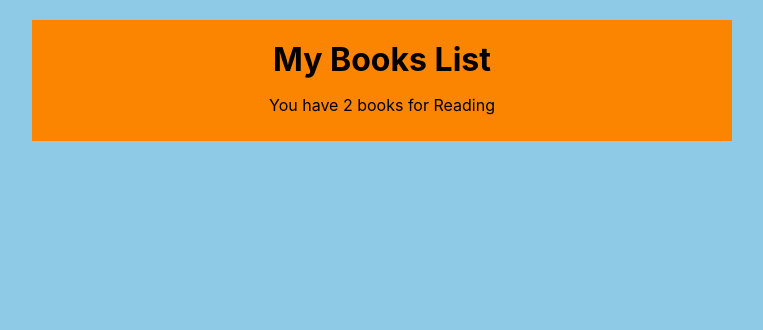
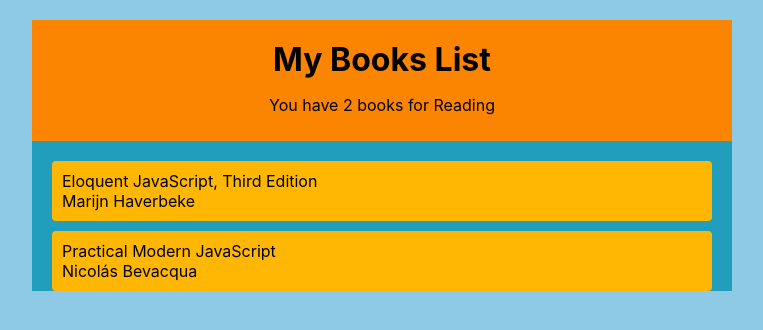
Before and after one commit to seyed-amir-mehrizi/book-shop, a React (Create React App) app in the folder book-shop/: page / in a window 1280 px wide. Shown: the top 330 px of the page, without its empty margins (258-1021 px from the left). Built offline with nearby package versions, Linux system fonts and the light colour scheme.

Commit message:
add style to the app

```diff
--- a/book-shop/src/App.js
+++ b/book-shop/src/App.js
@@ -1,11 +1,13 @@
 
 import BooksListContext from './context/BooksListContext';
 import Navbar from './components/Navbar';
+import BooksList from './components/BooksList';
 function App() {
   return (
     <div className="App">
       <BooksListContext>
         <Navbar />
+        <BooksList />
       </BooksListContext>
     </div>
   );
--- /dev/null
+++ b/book-shop/src/components/BookDetail.js
@@ -0,0 +1,18 @@
+
+import React from 'react'
+
+function BookDetail({bookInfo}) {
+
+    return (
+        <div>
+
+            <li>
+                <div>{bookInfo.title}</div>
+                <div>{bookInfo.author}</div>
+
+            </li>
+        </div>
+    )
+}
+
+export default BookDetail
--- /dev/null
+++ b/book-shop/src/components/BooksList.js
@@ -0,0 +1,20 @@
+import React , {useContext, useState} from 'react'
+import { BookListProvider } from '../context/BooksListContext';
+import BookDetail from './BookDetail';
+
+function BooksList() {
+    const {books} = useContext(BookListProvider);
+
+
+
+    return (
+        <div className="book-list">
+            <ul>
+                {books.map((book)=> <BookDetail  bookInfo={book} key={book.id}/>)}
+            </ul>
+
+        </div>
+    )
+}
+
+export default BooksList
--- a/book-shop/src/components/Navbar.js
+++ b/book-shop/src/components/Navbar.js
@@ -1,8 +1,8 @@
 import React , {useContext, useState} from 'react'
-import { BookList } from '../context/BooksListContext';
+import { BookListProvider } from '../context/BooksListContext';
 function Navbar() {
-    const {books} = useContext(BookList);
-    console.log("books : " , books);
+    const {books} = useContext(BookListProvider);
+
     return (
         <div className="navbar">
             <h1>
--- a/book-shop/src/context/BooksListContext.js
+++ b/book-shop/src/context/BooksListContext.js
@@ -2,7 +2,7 @@
 
 import React, { createContext, useState } from 'react';
 import {v4 as uuid} from 'uuid'
-export const BookList = createContext();
+export const BookListProvider = createContext();
 function BooksListContext(props) {
     const [books, setBook] = useState([
         {
@@ -26,9 +26,9 @@
     }
     return (
         <div>
-            <BookList.Provider value={{books , removeBook , addBook}}>
+            <BookListProvider.Provider value={{books , removeBook , addBook}}>
                 {props.children}
-            </BookList.Provider>
+            </BookListProvider.Provider>
         </div>
     )
 }
--- a/book-shop/src/index.css
+++ b/book-shop/src/index.css
@@ -26,3 +26,42 @@
 .navbar h1{
   margin: 10px 0;
 }
+
+.book-list li:hover{
+  text-decoration: line-through;
+  opacity: 0.7;
+}
+.book-list .title{
+font-weight: 800;
+color: black;
+font-size: 1.2em;
+}
+
+.book-list .authot{
+color: black;
+font-size: 0.9em;
+}
+.empty{
+  margin: 20px;
+  text-align: center;
+}
+.book-list{
+
+  margin: 20px;
+}
+.book-list ul{
+  padding:0 ;
+  list-style-type: none;
+}
+.book-list li{
+  background-color: #ffb703;
+  border-radius: 4px;
+  padding: 10px;
+  cursor: pointer;
+  margin: 10px 0;
+}
+
+.book-list li:hover{
+ opacity: 0.7;
+ text-decoration: line-through;
+}
```
